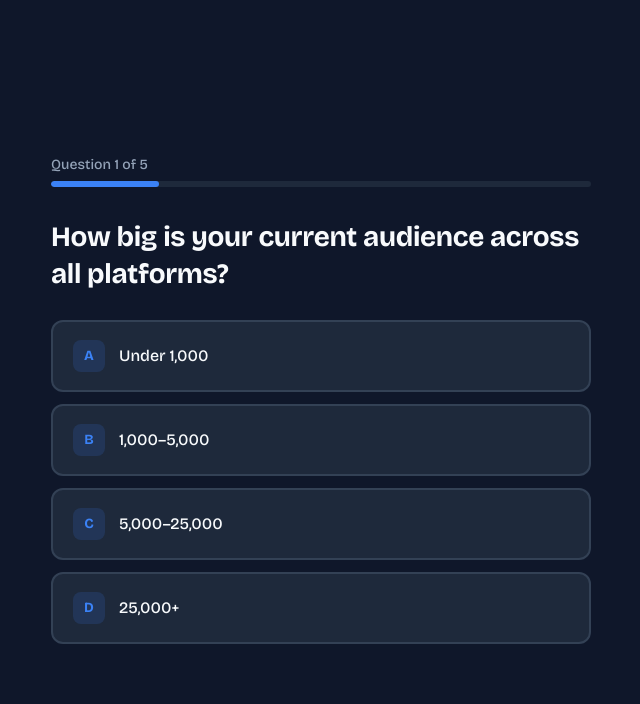
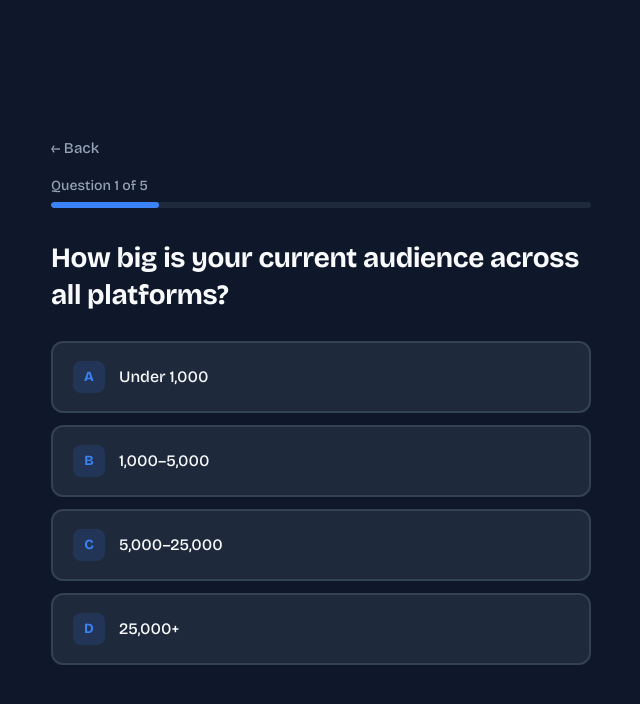
Before and after one commit to shane0192/paperboy-quiz, a React (Vite) app: page / in a window 1280 px wide. Both pictures are taken after a click on the button "Start Quiz →". Shown: the top 704 px of the page, without its empty margins (319-959 px from the left). Built offline with nearby package versions, Linux system fonts and the light colour scheme; no server answers.

Commit message:
Add back button, remove emojis, link CTAs to Paperboy sites

```diff
--- a/src/App.jsx
+++ b/src/App.jsx
@@ -92,6 +92,14 @@ export default function App() {
             key={`q-${questionIndex}`}
             questionIndex={questionIndex}
             onAnswer={handleAnswer}
+            onBack={() => {
+              if (questionIndex === 0) {
+                setStep("landing");
+              } else {
+                setAnswers(answers.slice(0, -1));
+                setQuestionIndex(questionIndex - 1);
+              }
+            }}
           />
         )}
         {step === "email" && (
--- a/src/components/EmailCapture.jsx
+++ b/src/components/EmailCapture.jsx
@@ -30,7 +30,6 @@ export default function EmailCapture({ onSubmit }) {
       exit={{ opacity: 0, y: -20 }}
       transition={{ duration: 0.4 }}
     >
-      <div className="email-icon">📊</div>
       <h2>Your results are ready!</h2>
       <p className="email-sub">
         Enter your email to see your personalized monetization plan.
@@ -63,7 +62,7 @@ export default function EmailCapture({ onSubmit }) {
       </form>
 
       <p className="email-privacy">
-        🔒 No spam. Unsubscribe anytime.
+        No spam. Unsubscribe anytime.
       </p>
     </motion.div>
   );
--- a/src/components/Question.jsx
+++ b/src/components/Question.jsx
@@ -1,7 +1,7 @@
 import { motion, AnimatePresence } from "framer-motion";
 import { questions } from "../data/quizData";
 
-export default function Question({ questionIndex, onAnswer }) {
+export default function Question({ questionIndex, onAnswer, onBack }) {
   const q = questions[questionIndex];
 
   return (
@@ -14,6 +14,10 @@ export default function Question({ questionIndex, onAnswer }) {
         exit={{ opacity: 0, x: -60 }}
         transition={{ duration: 0.3 }}
       >
+        <button className="btn-back" onClick={onBack}>
+          ← Back
+        </button>
+
         <div className="progress-bar-container">
           <div className="progress-label">
             Question {questionIndex + 1} of {questions.length}
--- a/src/components/Result.jsx
+++ b/src/components/Result.jsx
@@ -28,7 +28,6 @@ export default function Result({ result, onRestart }) {
       animate={{ opacity: 1, y: 0 }}
       transition={{ duration: 0.5 }}
     >
-      <div className="result-emoji">{result.emoji}</div>
       <h1 className="result-headline">{result.headline}</h1>
 
       <div className="result-body">
--- a/src/data/quizData.js
+++ b/src/data/quizData.js
@@ -56,7 +56,7 @@ export const results = {
     path: "digital_product",
     tag: "quiz_result_digital_product",
     headline: "Your #1 Move: Build a Digital Product",
-    emoji: "🚀",
+    emoji: "",
     body: `Based on your audience size and goals, the fastest path to revenue is a focused digital product — something like a template library, a mini-course, or a toolkit that solves one specific problem your audience has.
 
 You don't need a huge list. You need a clear offer and a simple funnel to get it in front of people.`,
@@ -68,14 +68,14 @@ You don't need a huge list. You need a clear offer and a simple funnel to get it
     cta: {
       text: "Want help building the growth engine behind this?",
       label: "Learn How Paperboy Can Help →",
-      url: "#",
+      url: "https://www.paperboystudios.co/",
     },
   },
   B: {
     path: "paid_newsletter",
     tag: "quiz_result_paid_newsletter",
     headline: "Your #1 Move: Launch a Paid Newsletter or Membership",
-    emoji: "📬",
+    emoji: "",
     body: `You've already got an engaged audience and you're producing content consistently. That puts you in an ideal position to monetize through a paid tier or membership.
 
 The key is giving your paying subscribers something they can't get from the free version — whether that's deeper analysis, exclusive access, or a community.`,
@@ -87,14 +87,14 @@ The key is giving your paying subscribers something they can't get from the free
     cta: {
       text: "Want to see how much your newsletter could be worth?",
       label: "Try the Revenue Calculator →",
-      url: "#",
+      url: "https://calculator.paperboystudios.co/",
     },
   },
   C: {
     path: "coaching_consulting",
     tag: "quiz_result_coaching_consulting",
     headline: "Your #1 Move: Offer a High-Ticket Service",
-    emoji: "💼",
+    emoji: "",
     body: `You don't need a massive audience to make real money. With your current setup, the fastest path is a coaching offer, consulting package, or done-for-you service priced at $500+ per client.
 
 Even 5–10 clients a month at that level changes everything. The audience you're building becomes your lead generation engine.`,
@@ -106,14 +106,14 @@ Even 5–10 clients a month at that level changes everything. The audience you'r
     cta: {
       text: "Want help turning your audience into a client pipeline?",
       label: "Learn How Paperboy Can Help →",
-      url: "#",
+      url: "https://www.paperboystudios.co/",
     },
   },
   D: {
     path: "sponsorships",
     tag: "quiz_result_sponsorships",
     headline: "Your #1 Move: Land Brand Partnerships",
-    emoji: "🤝",
+    emoji: "",
     body: `With your audience size and content volume, you're in a strong position to attract sponsors. But here's the thing most creators miss — sponsorship revenue has a ceiling, and it disappears when the sponsor leaves.
 
 The smartest play is to use sponsorships as supplemental income while building owned revenue streams underneath.`,
@@ -125,7 +125,7 @@ The smartest play is to use sponsorships as supplemental income while building o
     cta: {
       text: "Want to see what your audience is actually worth beyond sponsorships?",
       label: "Try the Revenue Calculator →",
-      url: "#",
+      url: "https://calculator.paperboystudios.co/",
     },
   },
 };
--- a/src/index.css
+++ b/src/index.css
@@ -108,6 +108,24 @@ body {
 .btn-primary:disabled {
   opacity: 0.5;
   cursor: not-allowed;
+}
+
+/* ── Back Button ── */
+.btn-back {
+  background: none;
+  border: none;
+  color: var(--text-muted);
+  font-size: 15px;
+  font-weight: 500;
+  cursor: pointer;
+  padding: 4px 0;
+  margin-bottom: 16px;
+  font-family: inherit;
+  transition: color 0.2s;
+}
+
+.btn-back:hover {
+  color: var(--text);
 }
 
 /* ── Progress Bar ── */
```
